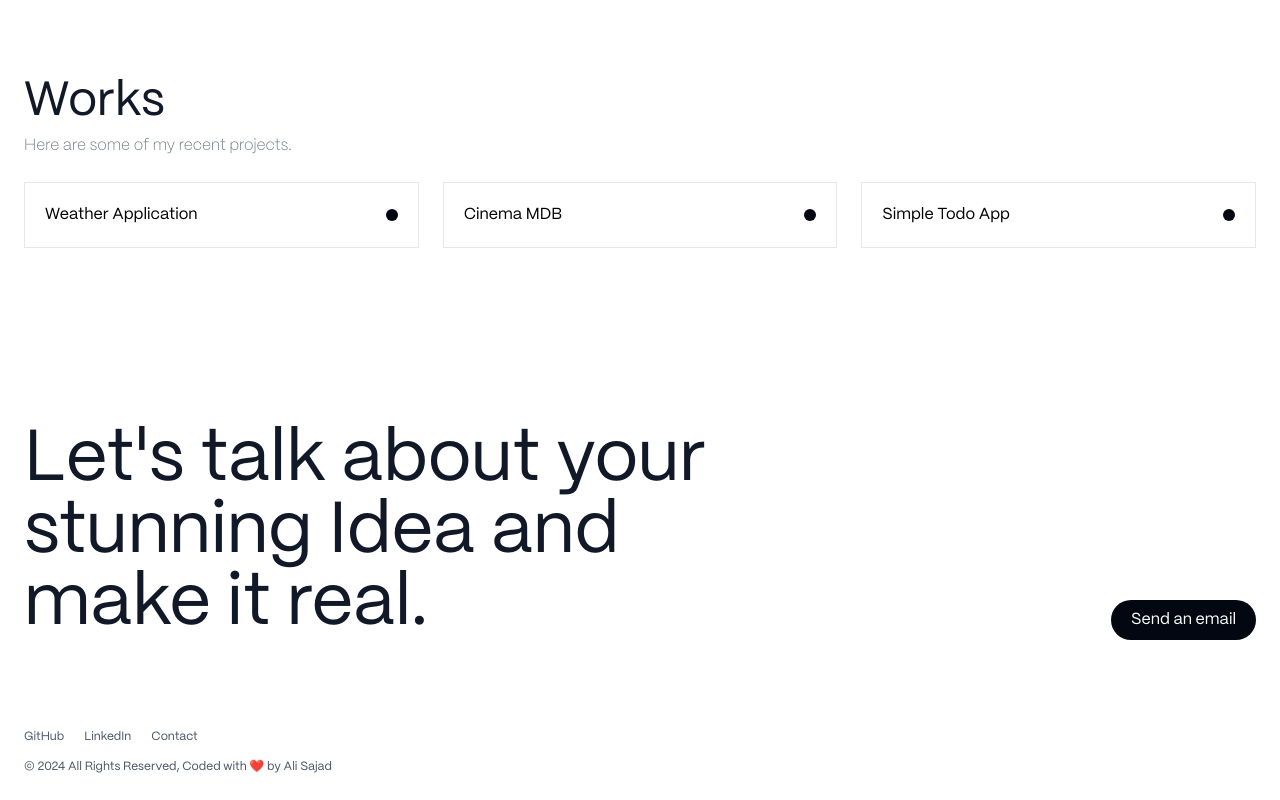
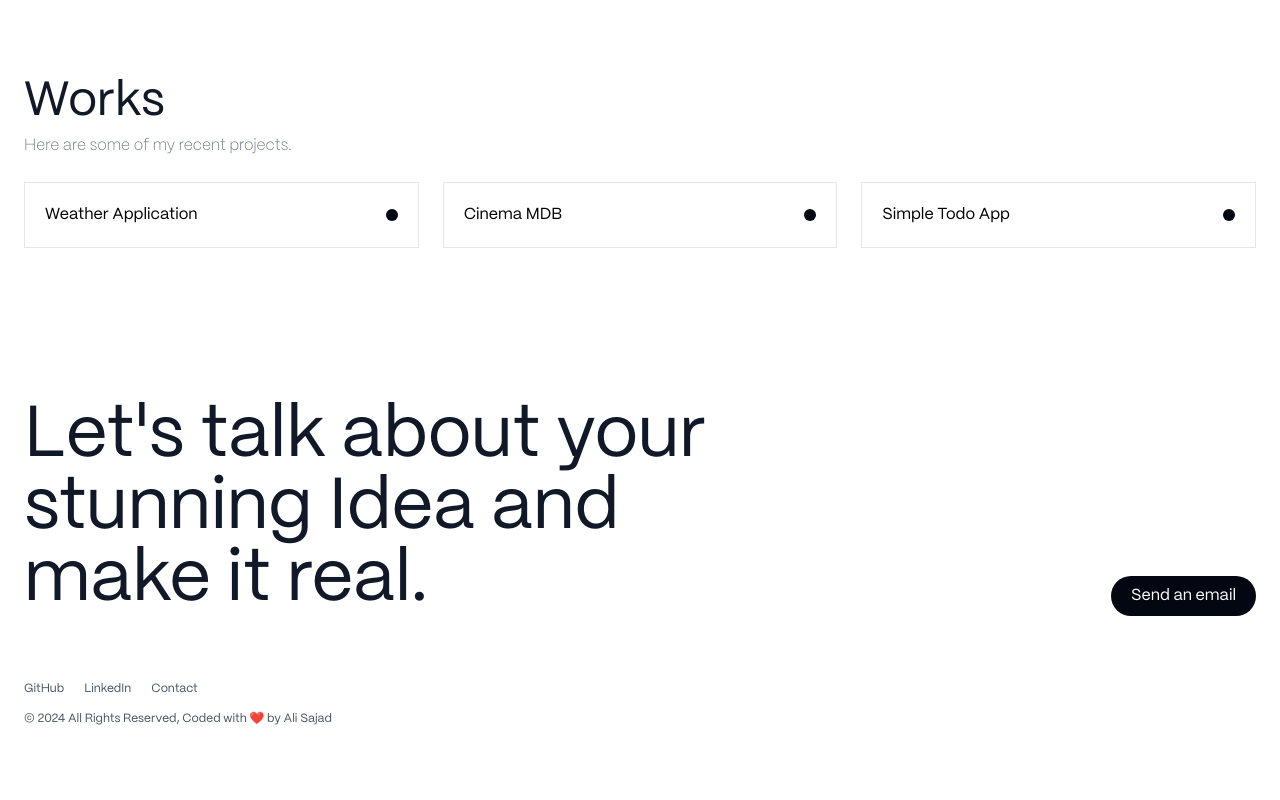
Before and after one commit to alisajad001/portfolio-2024, a React (Vite) app: page / in a window 1280 px wide. Shown: the part 1082-1882 px from the top of the page. After the commit the page ends 1834 px from the top, so only its background shows below. Built offline with nearby package versions, Linux system fonts and the light colour scheme.

Commit message:
Update Contact component layout and content

```diff
--- a/src/components/Contact.jsx
+++ b/src/components/Contact.jsx
@@ -2,7 +2,7 @@ import Button from './Button';
 
 export default function Contact() {
   return (
-    <section className="container mx-auto p-6 my-10 md:flex items-end justify-between">
+    <section className="container mx-auto px-6 my-10 lg:flex items-end justify-between">
       <h2 className="text-3xl sm:text-5xl md:text-7xl max-w-3xl font-medium text-gray-900">
         Let's talk about your stunning Idea and make it real.
       </h2>
```
